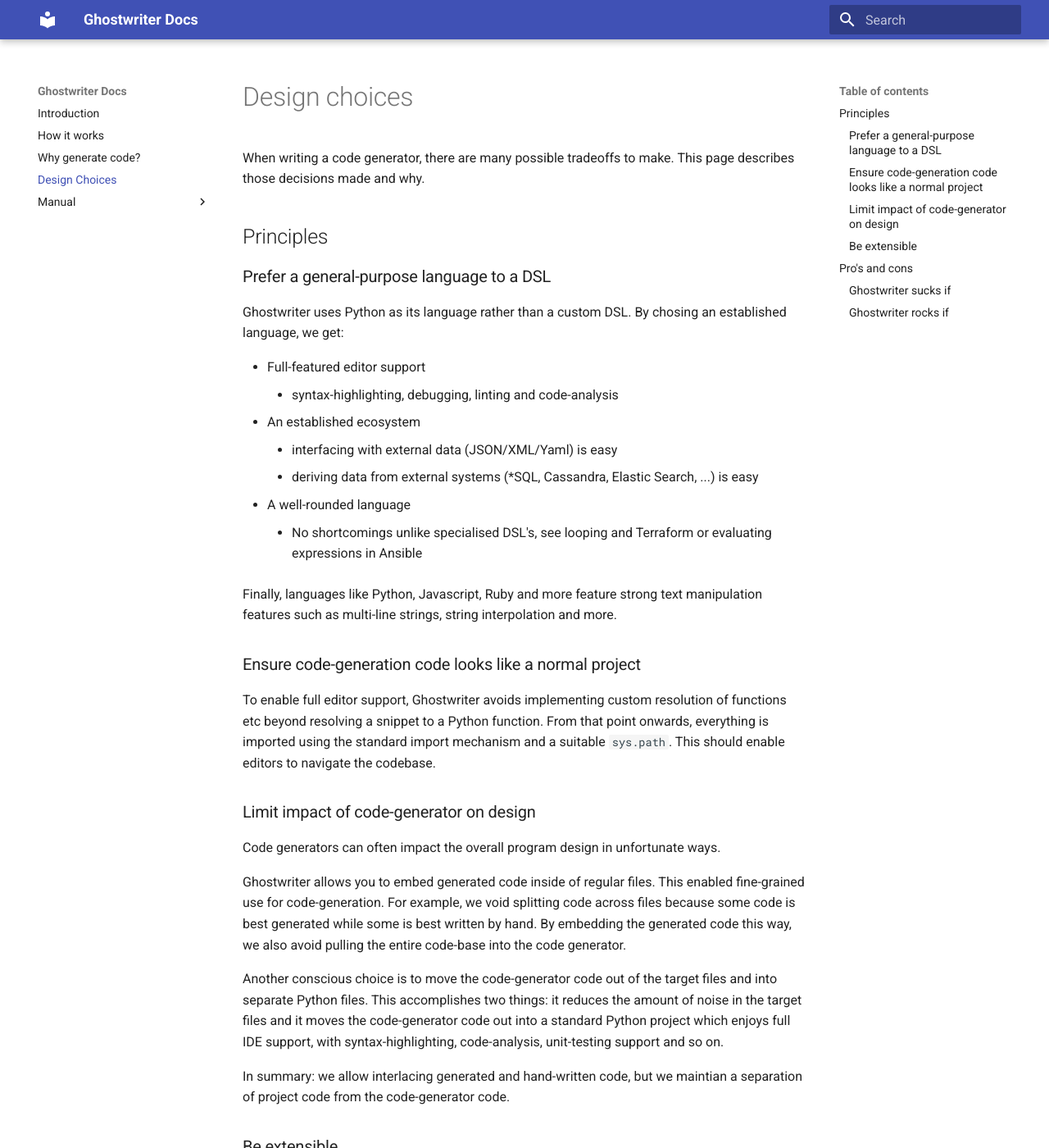
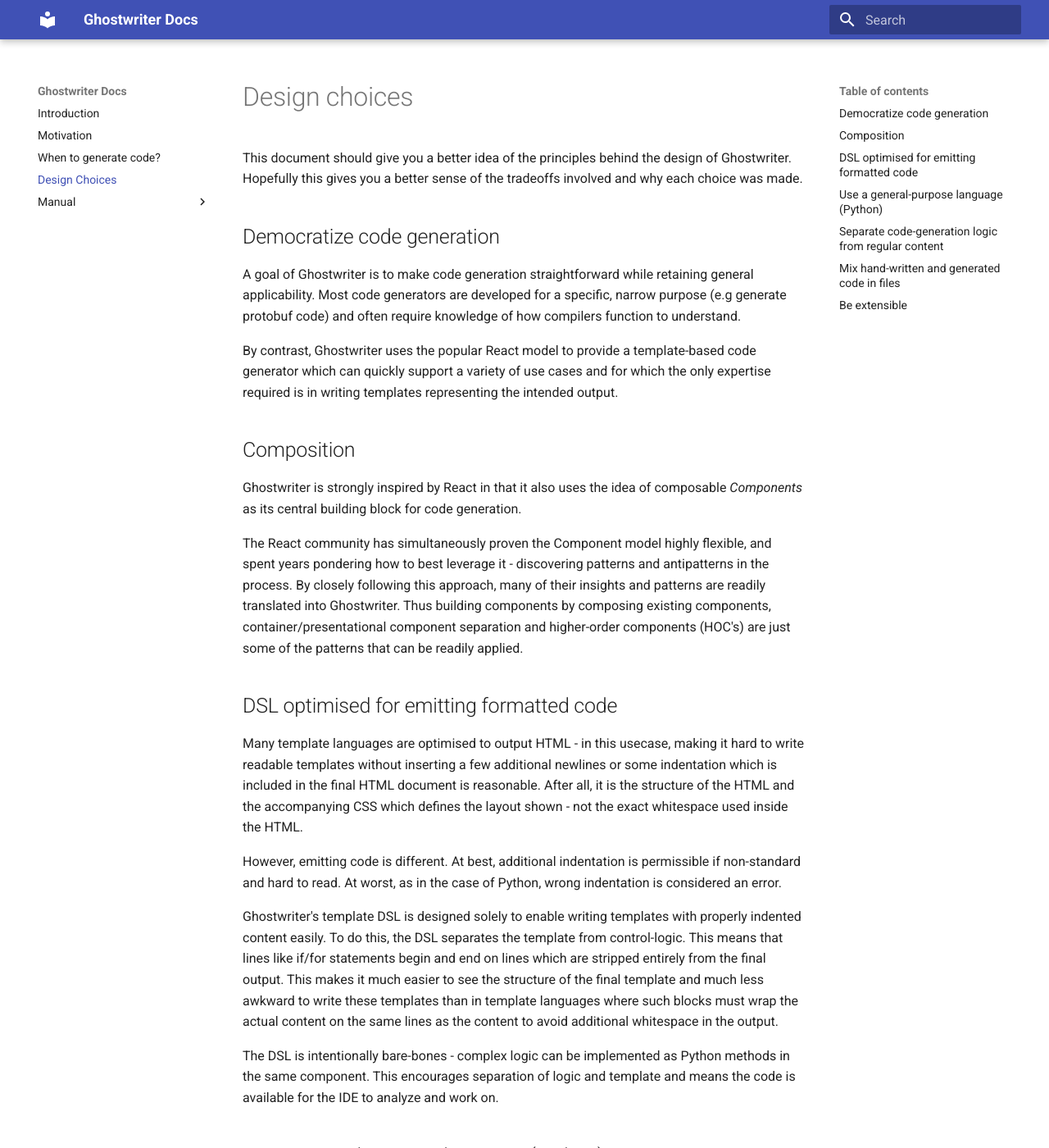
Before and after one commit to jwdevantier/pyt, an MkDocs documentation site: the page built from docs/gwdocs/docs/design_choices.md, in a window 1280 px wide and 1400 px high. Shown: the whole window at 82% size. Built offline with MkDocs 1.6.1 and Material for MkDocs 9.7.7, drawn with Linux system fonts in a browser that asks for light colours; some of the changed text lies outside the part shown.

Commit message:
docs changes

```diff
--- a/docs/gwdocs/docs/design_choices.md
+++ b/docs/gwdocs/docs/design_choices.md
@@ -1,54 +1,49 @@
 # Design choices
 
-When writing a code generator, there are many possible tradeoffs to make. This page describes those decisions made and why.
+This document should give you a better idea of the principles behind the design of Ghostwriter. Hopefully this gives you a better sense of the tradeoffs involved and why each choice was made.
 
-## Principles
-### Prefer a general-purpose language to a DSL
+## Democratize code generation
+A goal of Ghostwriter is to make code generation straightforward while retaining general applicability. Most code generators are developed for a specific, narrow purpose (e.g generate protobuf code) and often require knowledge of how compilers function to understand.
 
-Ghostwriter uses Python as its language rather than a custom DSL. By chosing an established language, we get:
+By contrast, Ghostwriter uses the popular React model to provide a template-based code generator which can quickly support a variety of use cases and for which the only expertise required is in writing templates representing the intended output.
 
-* Full-featured editor support
-    * syntax-highlighting, debugging, linting and code-analysis
-* An established ecosystem
-    * interfacing with external data (JSON/XML/Yaml) is easy
-    * deriving data from external systems (*SQL, Cassandra, Elastic Search, ...) is easy
-* A well-rounded language
-    * No shortcomings unlike specialised DSL's, see looping and Terraform or evaluating expressions in Ansible
 
-Finally, languages like Python, Javascript, Ruby and more feature strong text manipulation features such as multi-line strings, string interpolation and more.
+## Composition
+Ghostwriter is strongly inspired by React in that it also uses the idea of composable *Components* as its central building block for code generation.
 
-### Ensure code-generation code looks like a normal project
+The React community has simultaneously proven the Component model highly flexible, and spent years pondering how to best leverage it - discovering patterns and antipatterns in the process. By closely following this approach, many of their insights and patterns are readily translated into Ghostwriter.
+Thus building components by composing existing components, container/presentational component separation and higher-order components (HOC's) are just some of the patterns that can be readily applied.
 
-To enable full editor support, Ghostwriter avoids implementing custom resolution of functions etc beyond resolving a snippet to a Python function. From that point onwards, everything is imported using the standard import mechanism and a suitable `sys.path`. This should enable editors to navigate the codebase.
 
-### Limit impact of code-generator on design
-Code generators can often impact the overall program design in unfortunate ways.
+## DSL optimised for emitting formatted code
+Many template languages are optimised to output HTML - in this usecase, making it hard to write readable templates without inserting a few additional newlines or some indentation which is included in the final HTML document is reasonable. After all, it is the structure of the HTML and the accompanying CSS which defines the layout shown - not the exact whitespace used inside the HTML.
 
-Ghostwriter allows you to embed generated code inside of regular files. This enabled fine-grained use for code-generation. For example, we void splitting code across files because some code is best generated while some is best written by hand.
-By embedding the generated code this way, we also avoid pulling the entire code-base into the code generator.
+However, emitting code is different. At best, additional indentation is permissible if non-standard and hard to read. At worst, as in the case of Python, wrong indentation is considered an error.
 
-Another conscious choice is to move the code-generator code out of the target files and into separate Python files. This accomplishes two things: it reduces the amount of noise in the target files and it moves the code-generator code out into a standard Python project which enjoys full IDE support, with syntax-highlighting, code-analysis, unit-testing support and so on.
+Ghostwriter's template DSL is designed solely to enable writing templates with properly indented content easily. To do this, the DSL separates the template from control-logic. This means that lines like if/for statements begin and end on lines which are stripped entirely from the final output.
+This makes it much easier to see the structure of the final template and much less awkward to write these templates than in template languages where such blocks must wrap the actual content on the same lines as the content to avoid additional whitespace in the output.
 
-In summary: we allow interlacing generated and hand-written code, but we maintian a separation of project code from the code-generator code.
+The DSL is intentionally bare-bones - complex logic can be implemented as Python methods in the same component. This encourages separation of logic and template and means the code is available for the IDE to analyze and work on.
 
-### Be extensible
 
-The snippet-abstraction is very basic. The snippet function simply gets a file handle and can write characters directly to the file. This extensibility enables the writing of other DSL's or mechanisms for generating code while reusing the basic framework. In fact, the [writer interface](writer.md) and [template DSL](template_dsl.md) which are included are built on top of the snippet abstraction.
+## Use a general-purpose language (Python)
+Ghostwriter is meant to be a pragmatic code generator and this is why it uses Python rather than a custom DSL.
 
-## Pro's and cons
+DSL's are very hard to get right, I learned this from fighting extensively with [Terraform](https://terraform.io) and especially [Ansible](https://ansible.com), both wonderful products with unfortunate DSL's.
 
-### Ghostwriter sucks if
+Using a standard language in a project structure matching the expectations of the language also means that existing code editors and IDE's just work. Refactoring, type analysis, linting, unit testing libraries and so on can be used immediately.
 
-* You are using Racket, Scheme or Lisp
-    * Seriously, you are already using the perfect language for code-generation!
-* You would like to do AST-based code generation
-    * Scheme, Lisp, Rust and Julia support macros on the language level. Espcially Scheme and Lisp are nice in this regard.
-* You want to dynamically generate new files based on some input model
-    * You can do this, but it is not really supported or catered to, specifically, you would have to remove old files yourself.
+Similarly, the Python ecosystem with all its libraries is available, making it possible to operate on JSON, YAML, HCL config files or interact with databases as diverse as Elastic Search, Postgres or MongoDB.
+It also means that it is possible to write components and package them as libraries to easily reuse them across projects.
 
-### Ghostwriter rocks if
+Finally, if you are already familiar with Python, the barrier to entry is lower. If not, it is a transferable skill well worth having whereas DSL's are typically tied to a given product.
 
-* You are OK with text/template-based code generation
-* You wish to generate code/text across multiple languages
-* Your language is very verbose or difficult to produce reusable code with
-    * (Looking at you, Java)
+
+## Separate code-generation logic from regular content
+There are two benefits to moving code-generation code out into separate Python files. Firstly, it reduces the amount of noise in the target files. Secondly, following a standard Python project structure is what ensures full support from IDE's, code analysis- and unit-testing tools and more. It is also how it becomes easy to factor out common functionality into utility code and so on.
+
+## Mix hand-written and generated code in files
+By allowing a mixture of hand-written and generated code in the same file, Ghostwriter encourages granular use of code-generation. This ideally prevents pulling in more and more code into templates
+
+## Be extensible
+The snippet-abstraction is very basic. The snippet function simply gets a file handle and can write characters directly to the file. This extensibility enables the writing of other DSL's or mechanisms for generating code while reusing the basic framework. In fact, the [template DSL](template_dsl.md) is built on top of the snippet abstraction.
--- /dev/null
+++ b/docs/gwdocs/docs/motivation.md
@@ -0,0 +1,38 @@
+# Motivation
+
+## Writing reusable code is hard
+Programming languages often force you to trade code-size for complexity. The most complex features of a
+programming language typically lend themselves to reducing repetition. From functors in Ocaml to generics
+in C#, metaclasses in Python, macros in Lisp or implementing code-generation based on annotations in Java.
+
+Even if intimately familiar with these features, can you justify their complexity? Liberally using these features will create code which not all colleagues can follow or extend in meaningful ways.
+
+On top of this, most organizations use multiple languages. Mastering the features of all to write reusable code becomes harder still. Additionally, while some organizations have internal package repositories, few
+have them for all languages used in the organization, so sharing code across projects becomes problematic. Writing and distributing reusable code is a hard problem.
+
+## Code is liability
+On the other hand, writing reams of "simple", repetitive code presents, in addition to boredom, another issue: [code is a liability, not an asset](https://wiki.c2.com/?SoftwareAsLiability). As code-bases grow, it becomes harder to grasp the overall architecture and correctly refactoring code to keep the program maintainable in face of changing requirements becomes increasingly expensive. As a result, the architecture tends to deterioate as quick fixes and features breaking the previous design are piled on.
+
+
+## Repetition in config files and provisioning tools
+But writing reusable code is not the only challenge. Increasingly, various DSL's and configuration systems are
+also used. In order to avoid repeating yourself, do you know how to:
+
+* Use anchors in YAML configuration files?
+* Use multiple docker-compose files to make several environments share a common base or how to best leverage `docker-compose.override.yml` to tweak a configuration for your local setup?
+* Write reusable Terraform modules? Have you experiences some of the pitfalls and limitations of modules and do you know how to work around them (if possible?)
+* Lay out Ansible projects to maximize reuse of code and playbooks?
+    * E.g. how to write filters, custom modules, writing reusable playbooks, expressing (parametrized?) dependencies among playbooks etc
+* In `Dockerfile`'s, can you use `ARG` and `ONBUILD` etc to create highly customizable base images?
+
+## Summary
+* Reusable code typically leverages advanced language features
+    * May be hard to understand for junior engineers or those unfamiliar with the language
+* Organizations tend to accumulate languages and frameworks over their lifetime
+    * More code to manage - more languages to master
+* Distributing reusable code is also hard
+    * Requires infrastructure for language-specific package repositories
+* Multiple configuration tools and DSL's in use
+    * Do you grasp and exploit the features each provide to keep things DRY?
+
+Writing reams of repetitive code or configuration files is no panacea. More code to reason about, meaning changes by newcomers are more likely to violate the overall architecture. Wide-scale refactoring to improve software maintainability becomes more unlikely.
--- a/docs/gwdocs/docs/overview.md
+++ /dev/null
@@ -1,12 +0,0 @@
-# How it works
-Ghostwriter essentially allows you to embed bits of generated code among regular, hand-written code. To do this,
-Ghostwriter parses your files, looking for special comments marking the start and end of a section of generated code. These sections are called **snippets**. Each snippet has a name, e.g. `gen.api.customer_resource` which is resolved to a Python function.
-The function is then called and is able to write to this section of the file marked by the start and end of the snippet.
-Each time a file is compiled, it is copied line-by-line, except the snippet sections, whose contents is replaced by running the snippet functions again.
-
-To avoid having to manually recompile files, Ghostwriter will monitor (watch) your project, automatically recompiling files as they change. This way you can split your editor view, make changes to the code-generator parts and see the changes reflected immediately in the output file.
-
-The code used for code-generation is organized as a regular Python project. This means you can get full editor support, install community libraries with pip, write unit tests and so on. Ghostwriter simply leverages the excellent community of Python to enable you to draw data from yaml, databases or anything else which Python can speak to.
-
-Ghostwriter introduces 3 ways to generate code. The basic snippet abstraction lets your write characters, `print()`-style, directly into the file (bring your own newlines!). The [writer](writer.md) interface, which abstracts issues of indentation and supports editing in multiple places at the same time. The [template](template_dsl.md) language goes further still, offering a full, extensible templating language with [React-like](https://reactjs.org) components.
-Finally, you can of build your own code-generation method on top of the basic snippet interface.
--- a/docs/gwdocs/docs/why.md
+++ b/docs/gwdocs/docs/when.md
@@ -1,3 +1,35 @@
+# When to use code-generation ?
+
+Code generation can be tremendously helpful when applied right. In many projects, there is some unique work, and a lot of boilerplat code.
+
+ I argue significant effort in codebases is spent balancing simplicity and size, continuously refactoring to build architectures which is then refactored and broken down as system requirements change.
+
+
+## Write simpler code
+In general, programming languages often force you to trade code-size for complexity. To achieve the equivalent handled by ORM's like [SQLAlchemy](https://www.sqlalchemy.org) or [Gorm](https://gorm.io) without writing significant amounts of code requires advanced techniques such as data-driven programming or metaprogramming.
+
+An alternative is to naively write out the desired queries and the types into which results are mapped and then generate code to build consistent interfaces, handle querying logic and so on.
+This code, while verbose, will be simpler - the resulting query readily readable, the coercion from database types to program types directly visible. By contrast, systems like SQLAlchemy add their own cognitive overhead, even if solving several problems.
+
+In many cases, common concerns like database management, data validation etc are largely provided by externally maintained libraries, externalizing the burden of writing this relatively complex code. But I argue significant effort in codebases is spent with the same issue, balancing simplicity and size, continuously refactoring to build architectures which is then refactored and broken down as system requirements change.
+
+
+##
+
+
+
+* Transcending language boundaries
+    * Generating code for multiple programming- and configuration languages from a single source of truth
+
+
+* Overcoming limitations to reuse in DSL's like Ansible and Terraform
+* Generating multiple configuration files from a single source of truth
+*
+
+
+
+
+
 # Why generate code ?
 In most projects, there is some unique work, and a lot of boilerplate code.
 Code-generation is excellent at reducing boilerplate code such as mapping objects to database tables, validating incoming data, memory allocation and deallocation functions and so on.
--- a/docs/gwdocs/mkdocs.yml
+++ b/docs/gwdocs/mkdocs.yml
@@ -5,14 +5,14 @@
 - codehilite
 nav:
   - 'Introduction': 'index.md'
-  - 'How it works': 'overview.md'
-  #- 'Getting Started': 'getting_started.md'
-  - 'Why generate code?': 'why.md'
+  - 'Motivation': 'motivation.md'
+  - 'When to generate code?': 'when.md'
+
   - 'Design Choices': 'design_choices.md'
   - Manual:
     # - 'user_overview.md'
     - 'configuration.md'
+    - 'template_dsl.md'
     - 'snippets.md'
-    - 'template_dsl.md'
-    - 'writer.md'
+    # - 'writer.md' -- expose later, possibly refined
     # - 'specs.md'
```
Also changed, not shown: docs/gwdocs/docs/index.md (+46 -23 lines), docs/gwdocs/docs/snippets.md (+24 -18 lines), docs/gwdocs/docs/template_dsl.md (+2 -5 lines).
